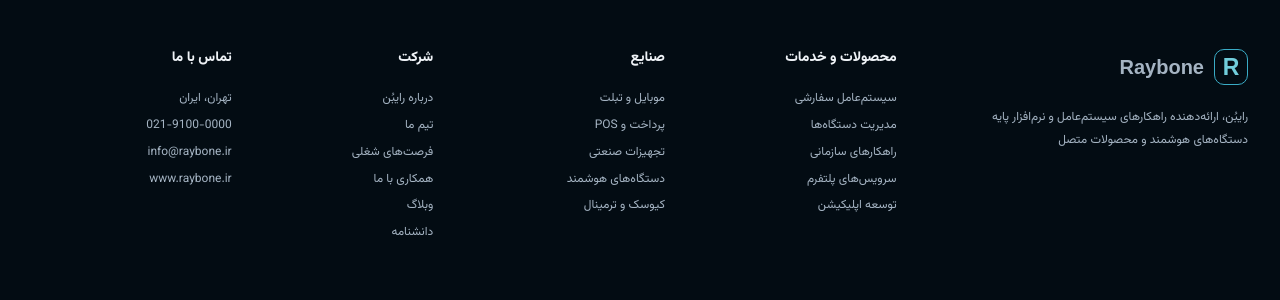
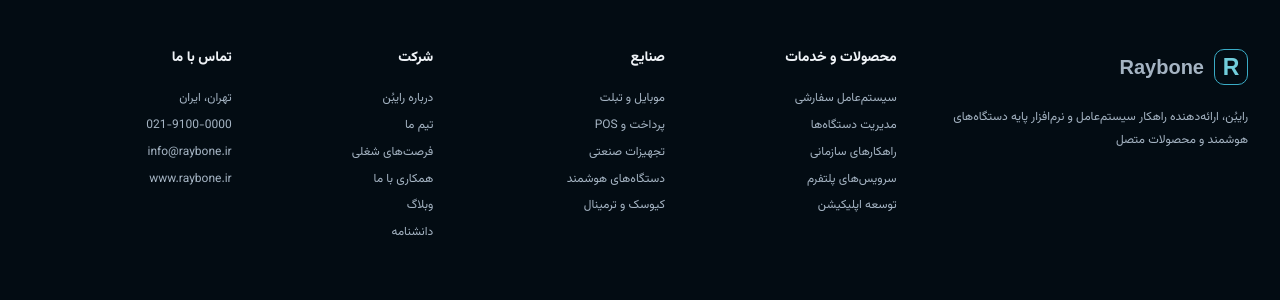
Before and after one commit to RayboneDev/website-raybone, a Jekyll site: the page built from index.html, in a window 1280 px wide and 900 px high, scrolled down 6646 px. Shown: the part 529-829 px from the top of the window. Built offline with Jekyll 4.4.1, drawn with Linux system fonts in a browser that asks for light colours.

Commit message:
made a light change

```diff
--- a/_data/translations.json
+++ b/_data/translations.json
@@ -35,7 +35,7 @@
     "contact_emphasis": "نرم‌افزارش را جدی‌تر بگیریم",
     "contact_description": "اگر در حال ساخت دستگاه یا محصول جدیدی هستید و سیستم‌عامل بخشی از مزیت رقابتی شماست، با ما صحبت کنید",
     "expert": "گفتگو با کارشناسان",
-    "footer_description": "رایبُن، ارائه‌دهنده راهکارهای سیستم‌عامل و نرم‌افزار پایه دستگاه‌های هوشمند و محصولات متصل",
+    "footer_description": "رایبُن، ارائه‌دهنده راهکار سیستم‌عامل و نرم‌افزار پایه دستگاه‌های هوشمند و محصولات متصل",
     "company": "شرکت",
     "team": "تیم ما",
     "careers": "فرصت‌های شغلی",
```
